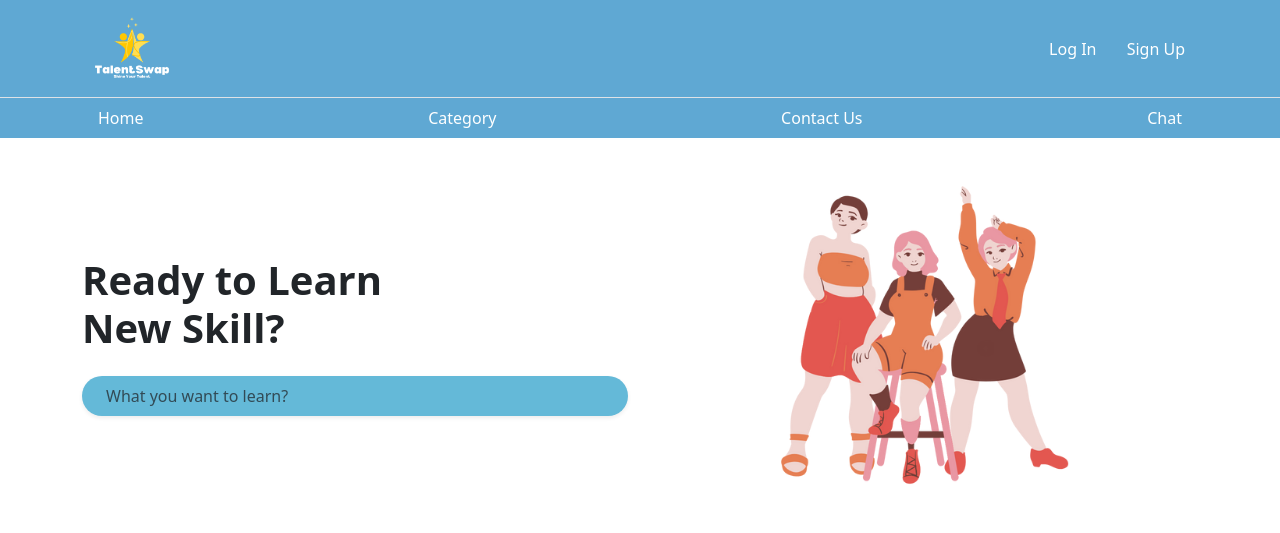
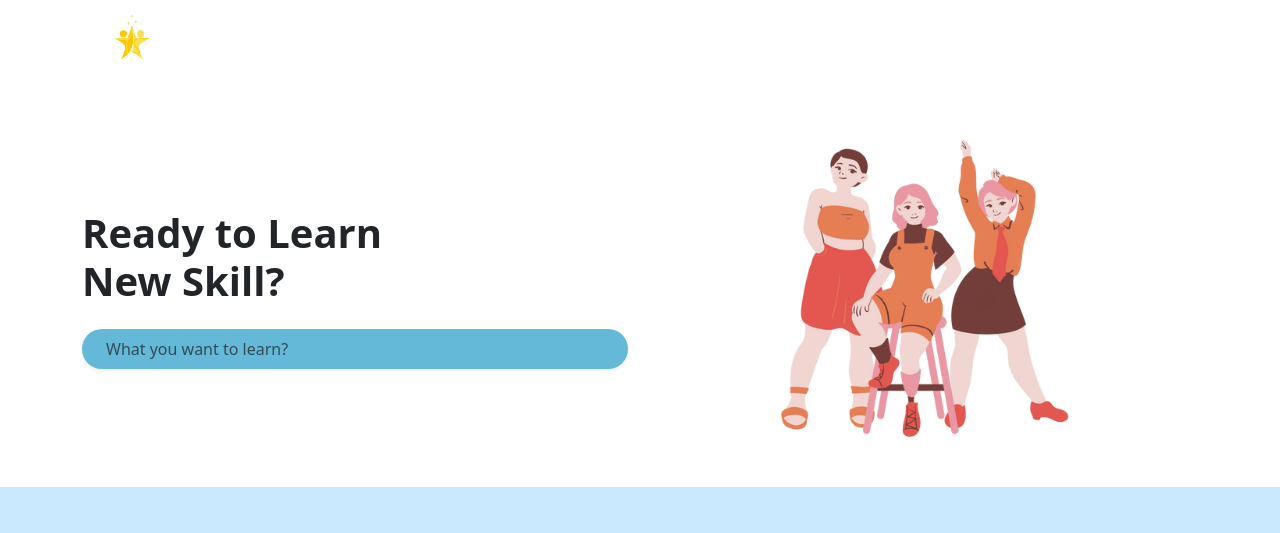
Before and after one commit to sdsfvvbn/the_final_project, a Django app: page / in a window 1280 px wide. Shown: the top 533 px of the page. Run offline with Django 5.2, Linux system fonts and the light colour scheme.

Commit message:
implement homepage

```diff
--- a/homepage/static/homepage/styles.css
+++ b/homepage/static/homepage/styles.css
@@ -46,3 +46,23 @@ body {
 .tab-content {
     background-color: #BEE9E8;
 }
+
+.navbar {
+    background-color: white; /* atau warna sesuai desain kamu */
+}
+
+.navbar .nav-link {
+    color: white !important;         /* warna tulisan */
+    font-weight: 600;               /* tebalin */
+    text-transform: none;           /* jangan kapital semua */
+}
+
+.navbar .nav-link:hover {
+    color: #007bff !important;      /* warna saat hover */
+    text-decoration: underline;
+}
+
+.navbar-brand img {
+    height: auto;
+    width: 100px;
+}
--- a/homepage/templates/homepage/base.html
+++ b/homepage/templates/homepage/base.html
@@ -10,38 +10,44 @@
 </head>
 
 <body id="page-top">
-    <div class="sticky-top">
-        <header class="py-3 border-bottom">
-            <div class="container d-flex justify-content-between align-items-center">
-                <a href="#page-top">
-                    <img src="{% static 'homepage/assets/Logo.png' %}" alt="Logo" class="img-fluid" style="width: 100px; height: auto;">
-                </a>
-                <div>
-                    <a href="#login" class="btn custom-btn">Log In</a>
+    <nav class="navbar navbar-expand-lg sticky-top">
+        <div class="container">
+            <!-- Logo -->
+            <a class="navbar-brand" href="#page-top">
+                <img src="{% static 'homepage/assets/Logo.png' %}" alt="Logo" style="width: 100px; height: auto;">
+            </a>
+
+            <!-- Hamburger button for mobile -->
+            <button class="navbar-toggler" type="button" data-bs-toggle="collapse" data-bs-target="#mainNavbar">
+                <span class="navbar-toggler-icon"></span>
+            </button>
+
+            <!-- Navbar -->
+            <div class="collapse navbar-collapse" id="mainNavbar">
+                <ul class="navbar-nav me-auto mb-2 mb-lg-0">
+                    <li class="nav-item active">
+                        <a class="nav-link fw-semibold" href="#home">Home</a>
+                    </li>
+                    <li class="nav-item">
+                        <a class="nav-link fw-semibold" href="#category">Category</a>
+                    </li>
+                    <li class="nav-item">
+                        <a class="nav-link fw-semibold" href="#contact">Contact Us</a>
+                    </li>
+                    <li class="nav-item">
+                        <a class="nav-link fw-semibold" href="#chat">Chat</a>
+                    </li>
+                </ul>
+
+                <!-- Login Signup button -->
+                <div class="d-flex">
+                    <a href="#login" class="btn custom-btn me-2">Log In</a>
                     <a href="#signup" class="btn custom-btn">Sign Up</a>
                 </div>
             </div>
-        </header>
+        </div>
+    </nav>
 
-        <nav>
-            <div class="container">
-                <ul class="nav justify-content-between">
-                    <li class="nav-item">
-                        <a class="nav-link active" href="#home">Home</a>
-                    </li>
-                    <li class="nav-item">
-                        <a class="nav-link" href="#category">Category</a>
-                    </li>
-                    <li class="nav-item">
-                        <a class="nav-link" href="#contact">Contact Us</a>
-                    </li>
-                    <li class="nav-item">
-                        <a class="nav-link" href="#chat">Chat</a>
-                    </li>
-                </ul>
-            </div>
-        </nav>
-    </div>
 
     {%block body%}
     {%endblock%}
```
